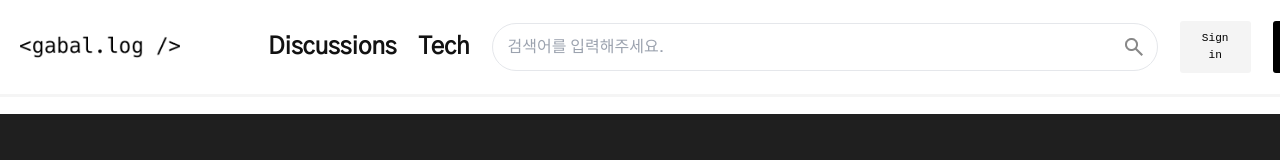
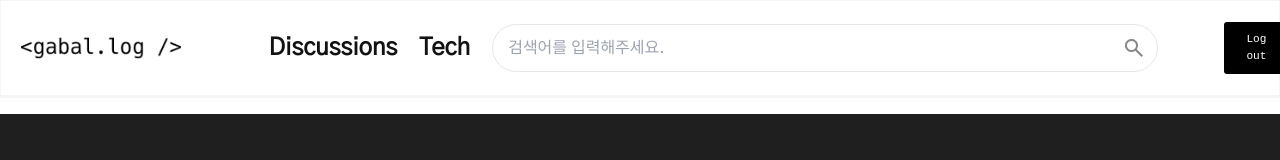
Before and after one commit to GaebalLog/GaebalLog_front, a Next.js app: page /home in a window 1280 px wide. Shown: the top 160 px of the page. Built offline with nearby package versions, Linux system fonts and the light colour scheme; no server answers; a small style sheet from the web is missing.

Commit message:
[FIX] 테크 디자인 수정사항 반영(사이드바)

```diff
--- a/src/components/commonUI/LoggedSideBar.tsx
+++ b/src/components/commonUI/LoggedSideBar.tsx
@@ -41,7 +41,7 @@ const LoggedSideBar: React.FC<props> = ({ height, sticky, position }) => {
         className={`${BG_COLOR.general02} ${
           BORDER_COLOR.container
         } relative px-[16px] py-[24px] ${
-          position === "bottom" ? "h-[500px]" : "h-[307px]"
+          position === "bottom" ? "h-[500px]" : "h-[409px]"
         }`}
       >
         <h1 className="font-hack text-[24px] mb-[32px]">My Keyword</h1>
--- a/src/components/tech/TechSideBar.tsx
+++ b/src/components/tech/TechSideBar.tsx
@@ -6,6 +6,7 @@ import { isLoggedInAtom } from "@/constants/global/atoms";
 
 import LoggedSideBar from "../commonUI/LoggedSideBar";
 import SideBar from "../commonUI/SideBar";
+import Button from "../designSystem/Button";
 
 const TechSideBar = () => {
   const isLoggedIn = useRecoilValue(isLoggedInAtom);
@@ -13,6 +14,14 @@ const TechSideBar = () => {
     <div className="sticky top-[114px] h-[500px]">
       {isLoggedIn ? (
         <>
+          <Button
+            size="middleCreate"
+            color="white"
+            border
+            className="rounded-[3px] w-[380px] mb-[16px]"
+          >
+            + Create Article
+          </Button>
           <LoggedSideBar position="top" />
         </>
       ) : (
--- a/src/constants/global/atoms.ts
+++ b/src/constants/global/atoms.ts
@@ -12,7 +12,7 @@ export const darkAtom = atom({
 
 export const isLoggedInAtom = atom({
   key: "isLoggedIn",
-  default: false,
+  default: true,
 });
 
 export const activeCommentIdAtom = atom<string | null>({
--- a/src/constants/global/colors.ts
+++ b/src/constants/global/colors.ts
@@ -48,8 +48,8 @@ export const TEXT_COLOR = {
 };
 
 export const BORDER_COLOR = {
-  primary: "border-[#F5F5F5] dark:border-[#282828]",
-  container: "border-[#DCDCDC] dark:border-[#2A2A2A]",
-  button: "border-[#D3D3D3] dark:border-[#6A6A6A]",
-  box: "border-[#D3D3D3] dark:border-[#6A6A6A]",
+  primary: "border border-[#F5F5F5] dark:border-[#282828]",
+  container: "border border-[#DCDCDC] dark:border-[#2A2A2A]",
+  button: "border border-[#D3D3D3] dark:border-[#6A6A6A]",
+  box: "border border-[#D3D3D3] dark:border-[#6A6A6A]",
 };
```
